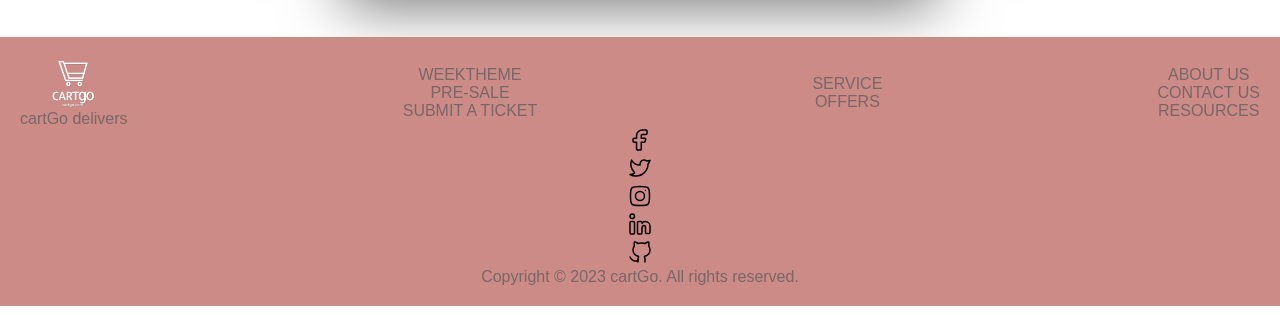
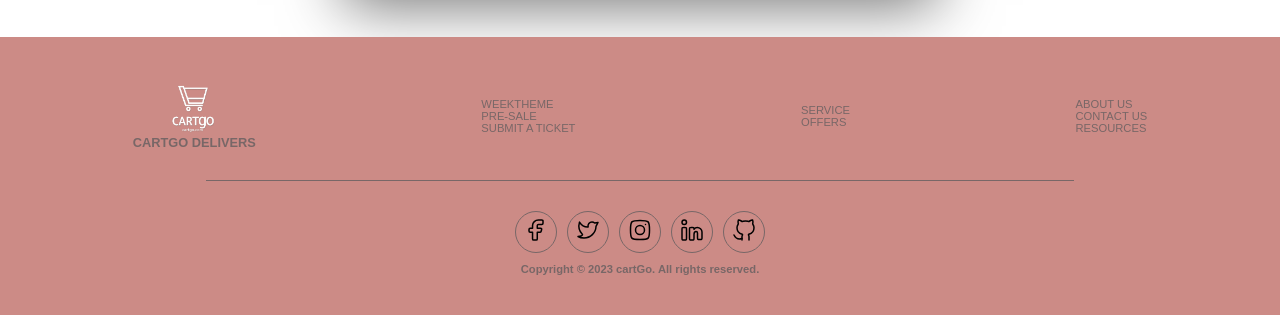
Before and after one commit to bhuvan-365/Ecom-demo, a plain HTML site: page index.html in a window 1280 px wide. Shown: the part 1888-2203 px from the top of the page. Drawn offline with Linux system fonts and the light colour scheme.

Commit message:
footer issue fixed

```diff
--- a/index.html
+++ b/index.html
@@ -76,7 +76,7 @@
         <div class="foot">
             <div class="foot1">
                 <img src="/Ecom-demo/images/logo_nobg.png" alt="">
-                <div class="cmpName">cartGo delivers</div>
+                <div class="cmpName">CARTGO DELIVERS</div>
             </div>
             <div class="foot2">
                 <ul>
@@ -147,7 +147,7 @@
                     </svg></li>
             </ul>
         </div>
-        <div class="copy">
+        <div class="copyright">
             <p>Copyright © 2023 cartGo. All rights reserved.</p>
     </footer>
 </body>
--- a/style.css
+++ b/style.css
@@ -161,8 +161,15 @@ footer{
 }
 .foot{
     display: flex;
-    justify-content: space-between;
+    justify-content: space-around;
     align-items: center;
+    font-size: 0.7rem;
+    padding-top: 25px;
+}
+.cmpName{
+    font-size: 0.8rem;
+    color: #786767;
+    font-weight: 800;
 }
 .foot1{
 
@@ -176,3 +183,34 @@ li{
 .foot1 img{
     width: 48px;
 }
+.foot2,.foot3,.foot4  {
+text-align: left;
+
+}
+.line{
+    background-color: #786767;
+    height: 1px;
+    width: 70%;
+
+    margin: 30px auto;
+
+}
+.bottom ul{
+    display: flex;
+    justify-content: center;
+    align-items: center;
+    gap: 10px;
+}
+.bottom ul li {
+ border: 1px solid #786767;
+    padding: 6px 8px;
+    border-radius: 50%;
+
+}
+.copyright p{
+    font-size: 0.7rem;
+    color: #786767;
+    font-weight: 600;
+    margin-top: 10px;
+    margin-bottom: 20px;
+}
```
